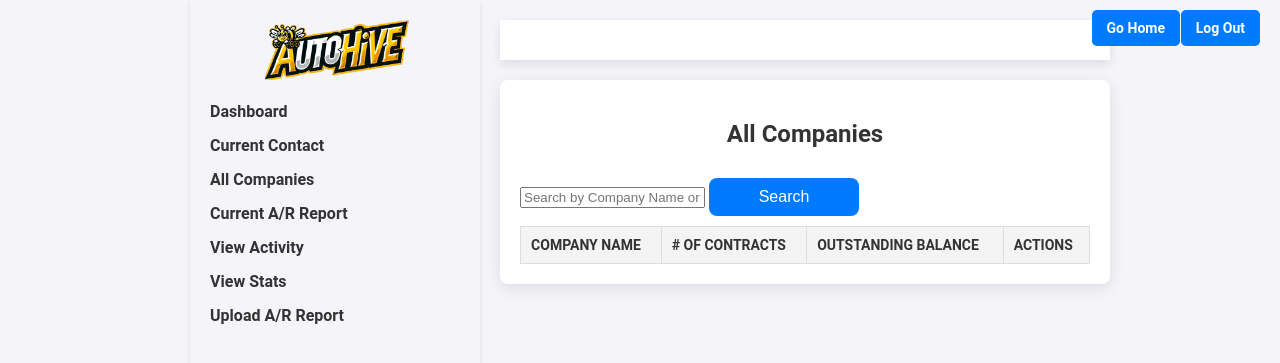
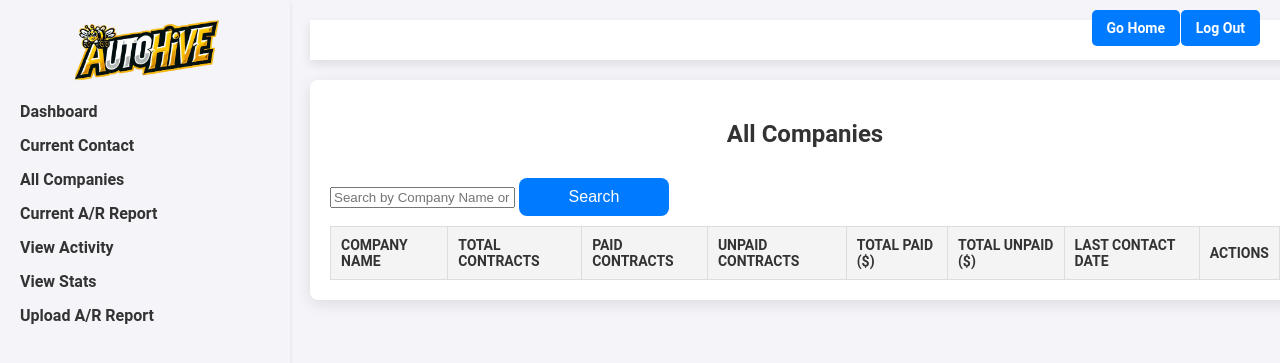
Before and after one commit to Ottermax-Bot/Autohive, a Flask app: page /all_companies in a window 1280 px wide. Shown: the top 363 px of the page. Run offline with Flask 3, Linux system fonts and the light colour scheme; the visitor is signed in with stand-in values (Sample User, id 1); lists and menus that the app fills with data are empty.

Commit message:
Update all_companies.html

```diff
--- a/templates/all_companies.html
+++ b/templates/all_companies.html
@@ -16,8 +16,12 @@
         <thead>
             <tr>
                 <th>Company Name</th>
-                <th># of Contracts</th>
-                <th>Outstanding Balance</th>
+                <th>Total Contracts</th>
+                <th>Paid Contracts</th>
+                <th>Unpaid Contracts</th>
+                <th>Total Paid ($)</th>
+                <th>Total Unpaid ($)</th>
+                <th>Last Contact Date</th>
                 <th>Actions</th>
             </tr>
         </thead>
@@ -25,8 +29,12 @@
             {% for company in companies %}
             <tr>
                 <td>{{ company.name }}</td>
-                <td>{{ company.contracts_count }}</td>
-                <td>${{ "%.2f"|format(company.outstanding_balance) }}</td>
+                <td>{{ company.total_contracts }}</td>
+                <td>{{ company.total_paid_contracts }}</td>
+                <td>{{ company.total_unpaid_contracts }}</td>
+                <td>${{ "%.2f"|format(company.total_paid) }}</td>
+                <td>${{ "%.2f"|format(company.total_unpaid) }}</td>
+                <td>{{ company.last_contact }}</td>
                 <td>
                   <a href="/company_profile/{{ company.id }}" class="view-profile-btn">View Profile</a>
                 </td>
```
